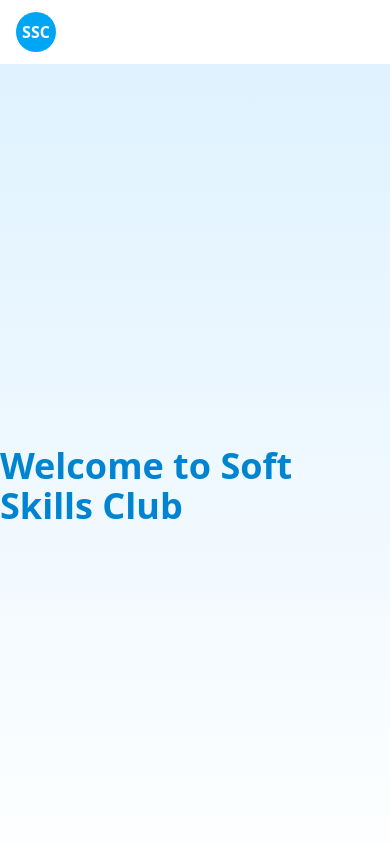
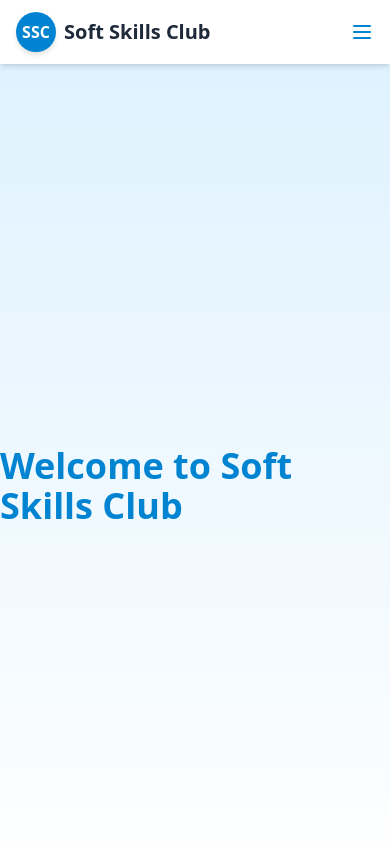
Before and after one commit to aditraj24/sscwebsite, a Next.js app in the folder webssc/: page / in a window 390 px wide. Shown: the top 844 px of the page. Built offline with nearby package versions, Linux system fonts and the light colour scheme.

Commit message:
navbar changed

```diff
--- a/webssc/app/navbar.js
+++ b/webssc/app/navbar.js
@@ -26,22 +26,18 @@
 
   return (
     <nav
-      className={`fixed w-full z-50 transition-all duration-300 ${
-        scrolled ? "bg-white/80 backdrop-blur-md shadow-sm" : "bg-transparent"
+      className={`fixed w-full z-50 shadow-md bg-white transition-all duration-300 ${
+        scrolled ? "border-b border-gray-200" : ""
       }`}
     >
       <div className="max-w-7xl mx-auto px-4 sm:px-6 lg:px-8">
         <div className="flex justify-between items-center h-16">
           {/* Logo */}
           <Link href="/" className="flex items-center space-x-2">
-            <div className="h-10 w-10 bg-sky-500 rounded-full flex items-center justify-center text-white font-bold">
+            <div className="h-10 w-10 bg-sky-600 rounded-full flex items-center justify-center text-white font-bold shadow-md">
               SSC
             </div>
-            <span
-              className={`text-xl font-bold ${
-                scrolled ? "text-sky-600" : "text-white"
-              }`}
-            >
+            <span className="text-xl font-bold text-gray-800">
               Soft Skills Club
             </span>
           </Link>
@@ -52,11 +48,7 @@
               <Link
                 key={link.name}
                 href={link.path}
-                className={`${
-                  scrolled
-                    ? "text-gray-700 hover:text-sky-600"
-                    : "text-white hover:text-sky-200"
-                } font-medium transition`}
+                className="text-gray-700 hover:text-sky-600 hover:underline underline-offset-4 font-medium transition duration-200"
               >
                 {link.name}
               </Link>
@@ -67,63 +59,54 @@
           <div className="md:hidden flex items-center">
             <button
               onClick={() => setMobileMenuOpen(!mobileMenuOpen)}
-              className="focus:outline-none"
+              className="text-sky-600 focus:outline-none"
             >
-              {mobileMenuOpen ? (
               <svg
-                  className="h-6 w-6 text-sky-600"
+                className="h-6 w-6"
                 fill="none"
                 viewBox="0 0 24 24"
                 stroke="currentColor"
               >
+                {mobileMenuOpen ? (
                   <path
                     strokeLinecap="round"
                     strokeLinejoin="round"
                     strokeWidth={2}
                     d="M6 18L18 6M6 6l12 12"
                   />
-                </svg>
                 ) : (
-                <svg
-                  className={`h-6 w-6 ${
-                    scrolled ? "text-sky-600" : "text-white"
-                  }`}
-                  fill="none"
-                  viewBox="0 0 24 24"
-                  stroke="currentColor"
-                >
                   <path
                     strokeLinecap="round"
                     strokeLinejoin="round"
                     strokeWidth={2}
                     d="M4 6h16M4 12h16M4 18h16"
                   />
+                )}
               </svg>
-              )}
             </button>
           </div>
         </div>
       </div>
 
       {/* Mobile Menu Dropdown */}
-      {mobileMenuOpen && (
       <div
-          className="md:hidden bg-white shadow-lg transition-all duration-300 ease-in-out"
-          onClick={() => setMobileMenuOpen(false)}
+        className={`md:hidden bg-white transition-all duration-300 overflow-hidden ${
+          mobileMenuOpen ? "max-h-[500px] shadow-md" : "max-h-0"
+        }`}
       >
-          <div className="px-2 pt-2 pb-3 space-y-1 sm:px-3">
+        <div className="px-4 py-3 space-y-2">
           {navLinks.map((link) => (
             <Link
               key={link.name}
               href={link.path}
-                className="block px-3 py-2 text-gray-700 hover:text-sky-600 hover:bg-sky-50 rounded-md"
+              className="block px-3 py-2 text-gray-700 hover:text-white hover:bg-sky-600 rounded-md transition"
+              onClick={() => setMobileMenuOpen(false)}
             >
               {link.name}
             </Link>
           ))}
         </div>
       </div>
-      )}
     </nav>
   );
 }
```
Lines whose indentation alone changed are shown as unchanged.
